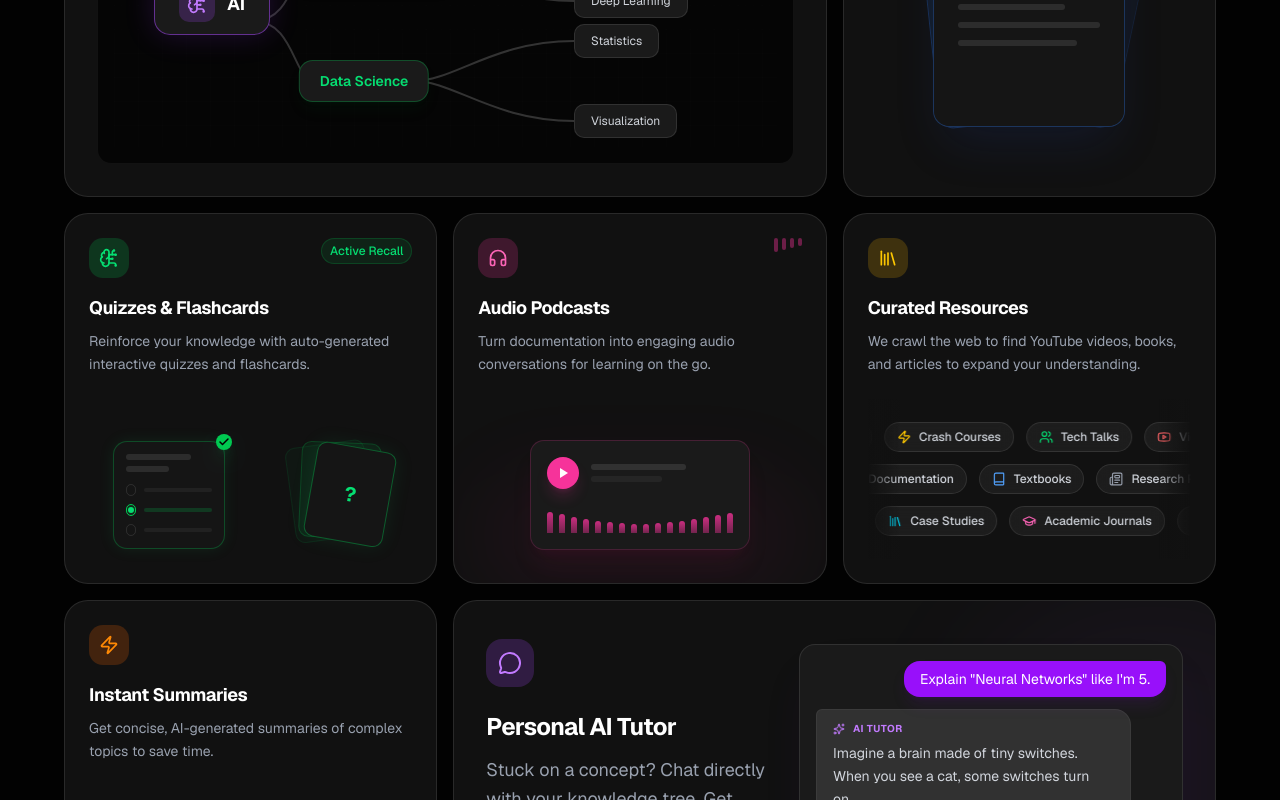
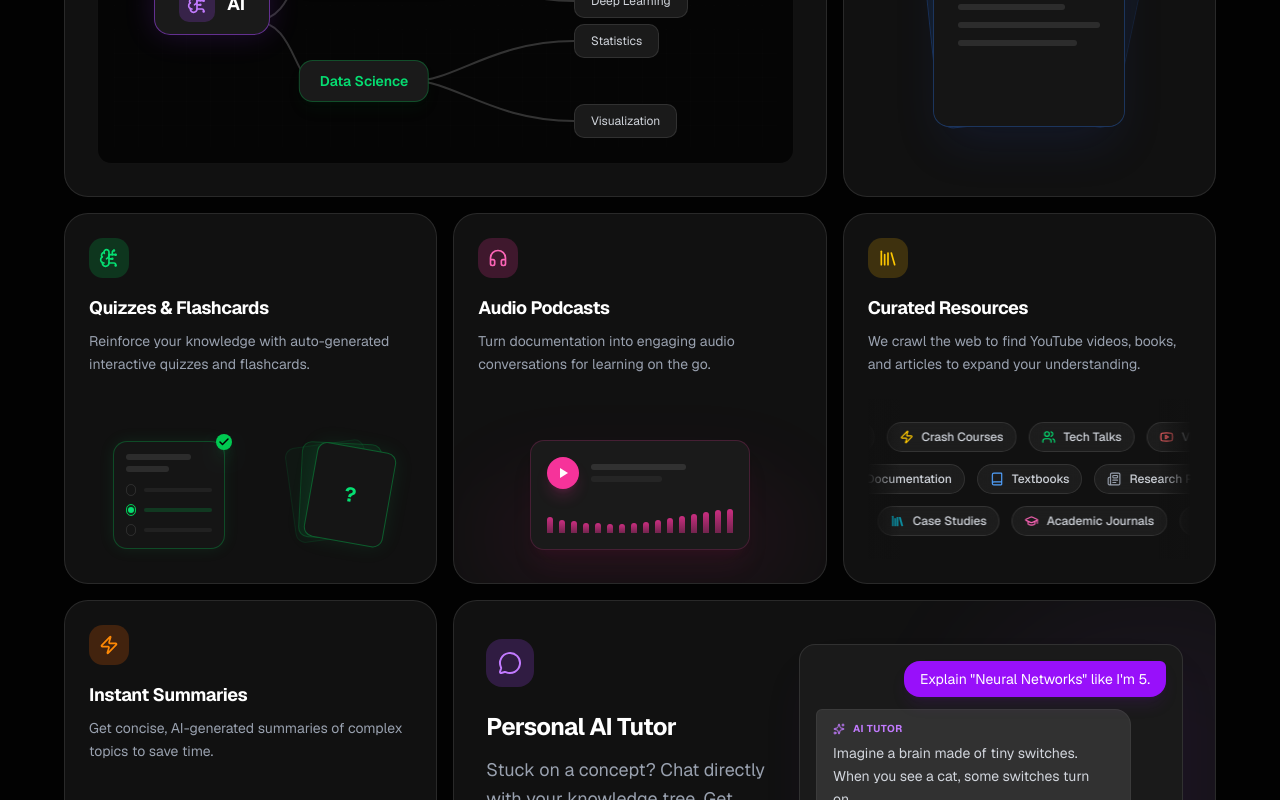
Before and after one commit to ATMasoumi/pgonrails, a Next.js app in the folder site/: page / in a window 1280 px wide. Shown: the part 2000-2800 px from the top of the page. Built offline with nearby package versions, Linux system fonts and the light colour scheme; no server answers.

Commit message:
feat: remove Architecture component and clean up Features section for improved layout

```diff
--- a/site/app/page.tsx
+++ b/site/app/page.tsx
@@ -1,7 +1,6 @@
 import Hero from "@/components/landing/Hero"
 import LandingNavbar from "@/components/landing/LandingNavbar"
 import Features from "@/components/landing/Features"
-import Architecture from "@/components/landing/Architecture"
 import ExampleTrees from "@/components/landing/ExampleTrees"
 import SocialProof from "@/components/landing/SocialProof"
 import FinalCTA from "@/components/landing/FinalCTA"
@@ -20,7 +19,6 @@ export default function Home() {
         <LandingNavbar />
         <Hero />
         <Features />
-        <Architecture />
         <ExampleTrees />
         <SocialProof />
         <FinalCTA />
--- a/site/components/landing/Features.tsx
+++ b/site/components/landing/Features.tsx
@@ -218,9 +218,6 @@ export default function Features() {
               <div className="w-10 h-10 rounded-xl bg-green-500/20 flex items-center justify-center">
                 <BrainCircuit className="w-5 h-5 text-green-400" />
               </div>
-              <span className="text-xs font-medium px-2 py-1 rounded-full bg-green-500/10 text-green-400 border border-green-500/20">
-                Active Recall
-              </span>
             </div>
             <h3 className="text-lg font-bold tracking-tight mb-2 text-white relative z-10">Quizzes & Flashcards</h3>
             <p className="text-sm text-gray-400 leading-relaxed mb-6 relative z-10">
@@ -323,16 +320,6 @@ export default function Features() {
             <div className="flex items-start justify-between mb-4 relative z-10">
               <div className="w-10 h-10 rounded-xl bg-pink-500/20 flex items-center justify-center">
                 <Headphones className="w-5 h-5 text-pink-400" />
-              </div>
-              <div className="flex gap-1">
-                {[1,2,3,4].map(i => (
-                  <motion.div
-                    key={i}
-                    className="w-1 bg-pink-500/40 rounded-full"
-                    animate={{ height: [8, 16, 8] }}
-                    transition={{ duration: 1, repeat: Infinity, delay: i * 0.1 }}
-                  />
-                ))}
               </div>
             </div>
             <h3 className="text-lg font-bold tracking-tight mb-2 text-white relative z-10">Audio Podcasts</h3>
```
